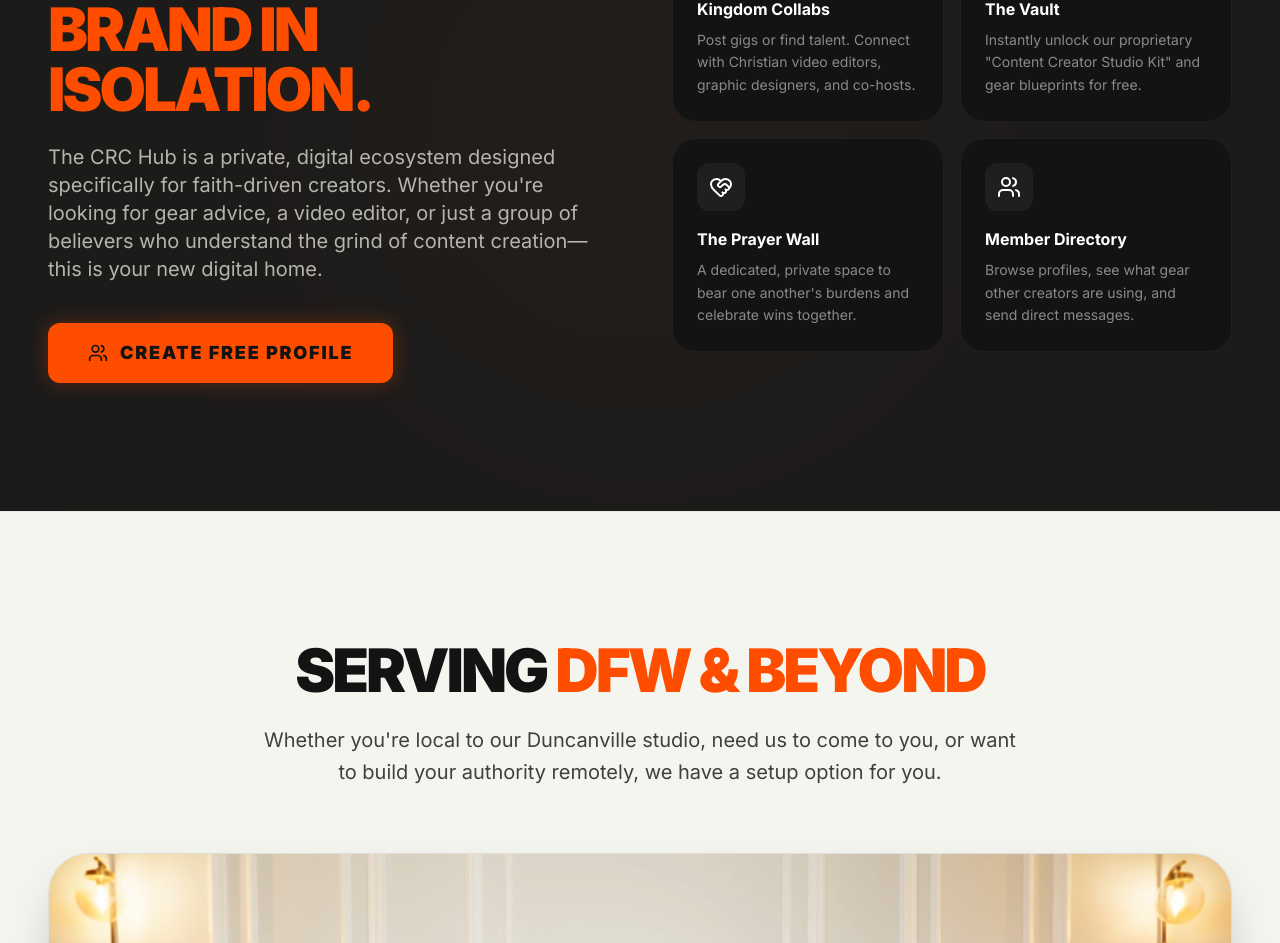
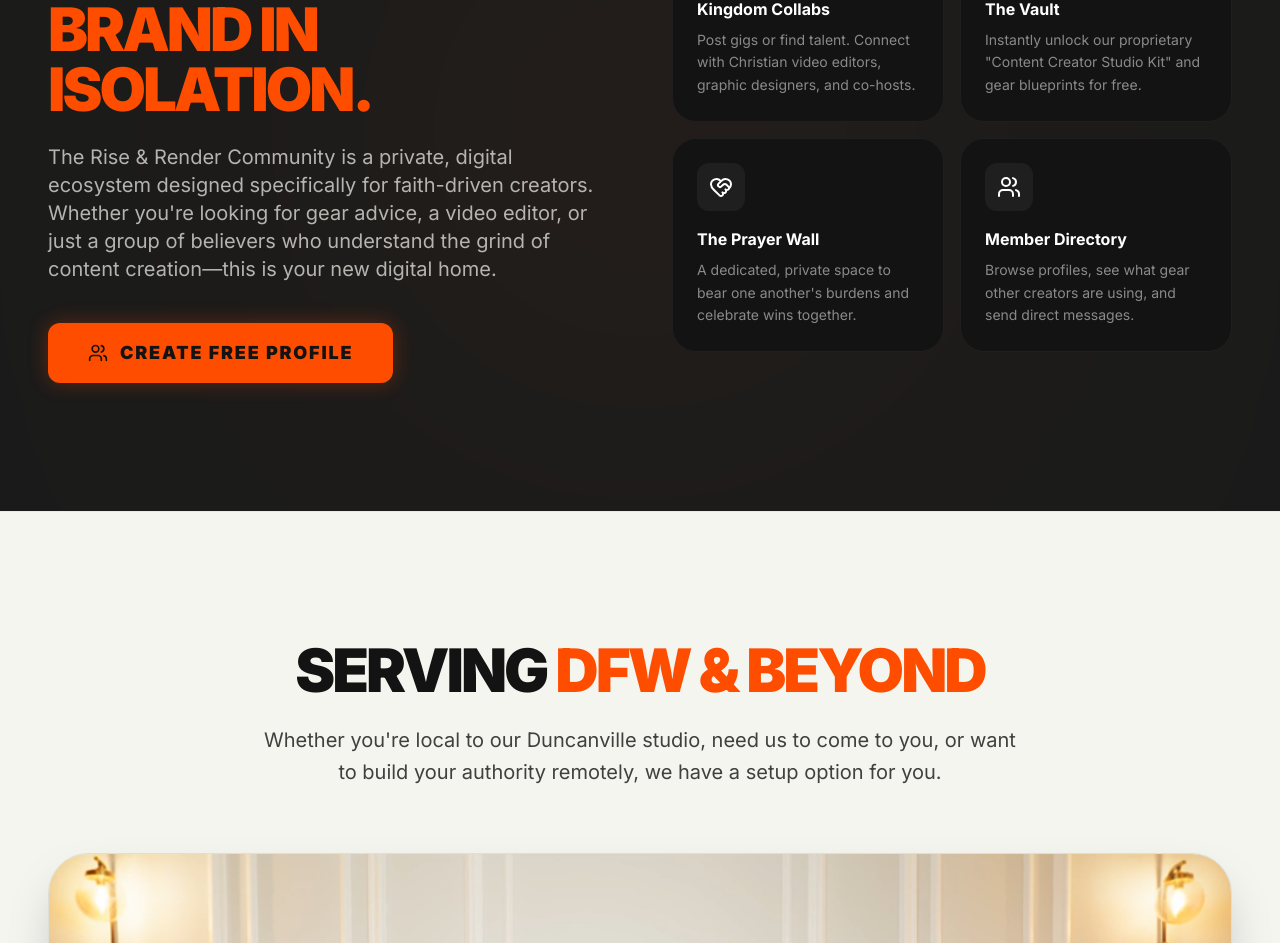
Before and after one commit to mikemillermedia/riseandrendercrc, a React (Vite) app: page / in a window 1280 px wide. Shown: the part 3224-4167 px from the top of the page. Built offline with nearby package versions, Linux system fonts and the light colour scheme; no server answers.

Commit message:
Update LandingPage.tsx

```diff
--- a/LandingPage.tsx
+++ b/LandingPage.tsx
@@ -264,7 +264,7 @@ const LandingPage: React.FC = () => {
                 Don't Build Your <br/><span className="text-[#ff4d00]">Brand In Isolation.</span>
               </h2>
               <p className="text-lg md:text-xl text-[#F5F5F0]/70 mb-10 leading-relaxed">
-                The CRC Hub is a private, digital ecosystem designed specifically for faith-driven creators. Whether you're looking for gear advice, a video editor, or just a group of believers who understand the grind of content creation—this is your new digital home.
+                The Rise & Render Community is a private, digital ecosystem designed specifically for faith-driven creators. Whether you're looking for gear advice, a video editor, or just a group of believers who understand the grind of content creation—this is your new digital home.
               </p>
               <button
                 onClick={() => navigate('/login')}
```
